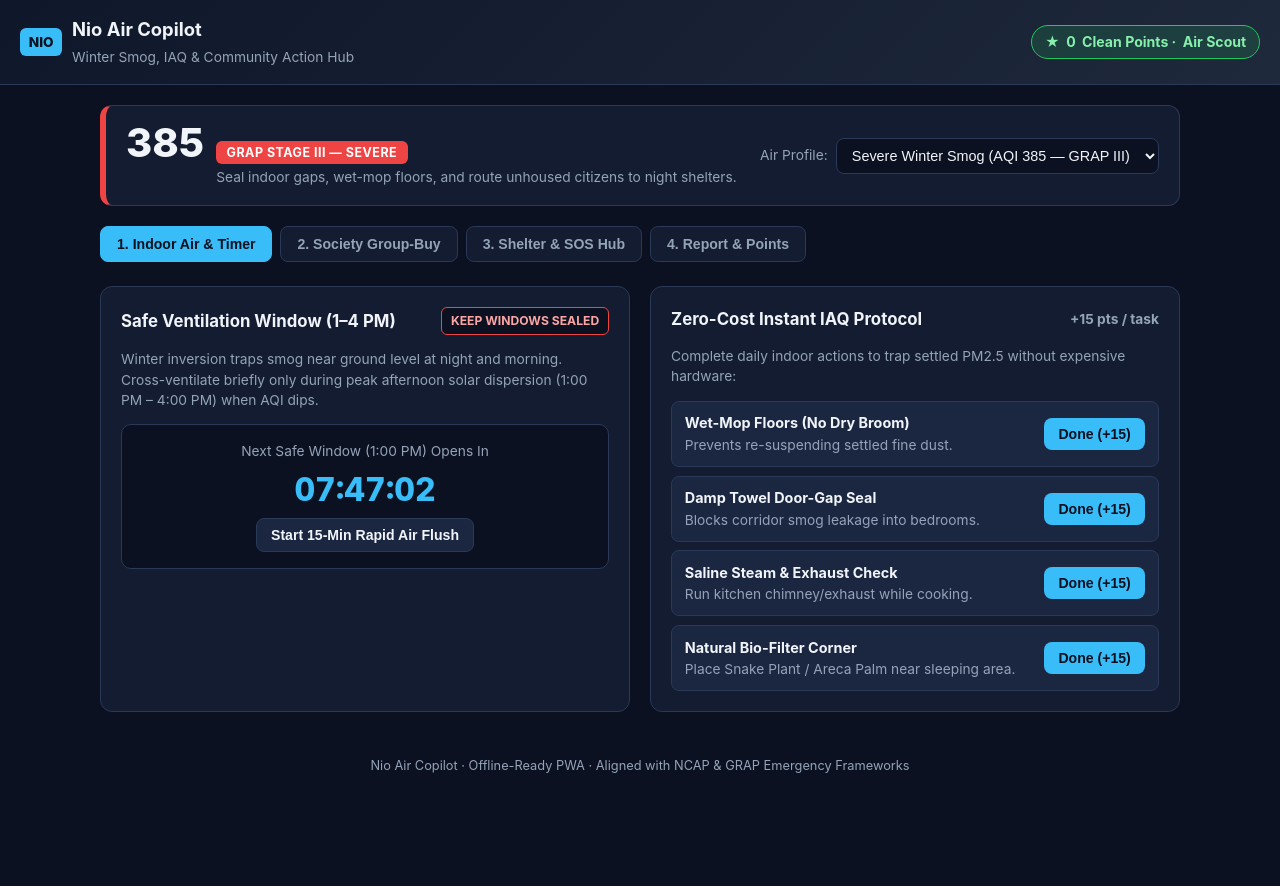
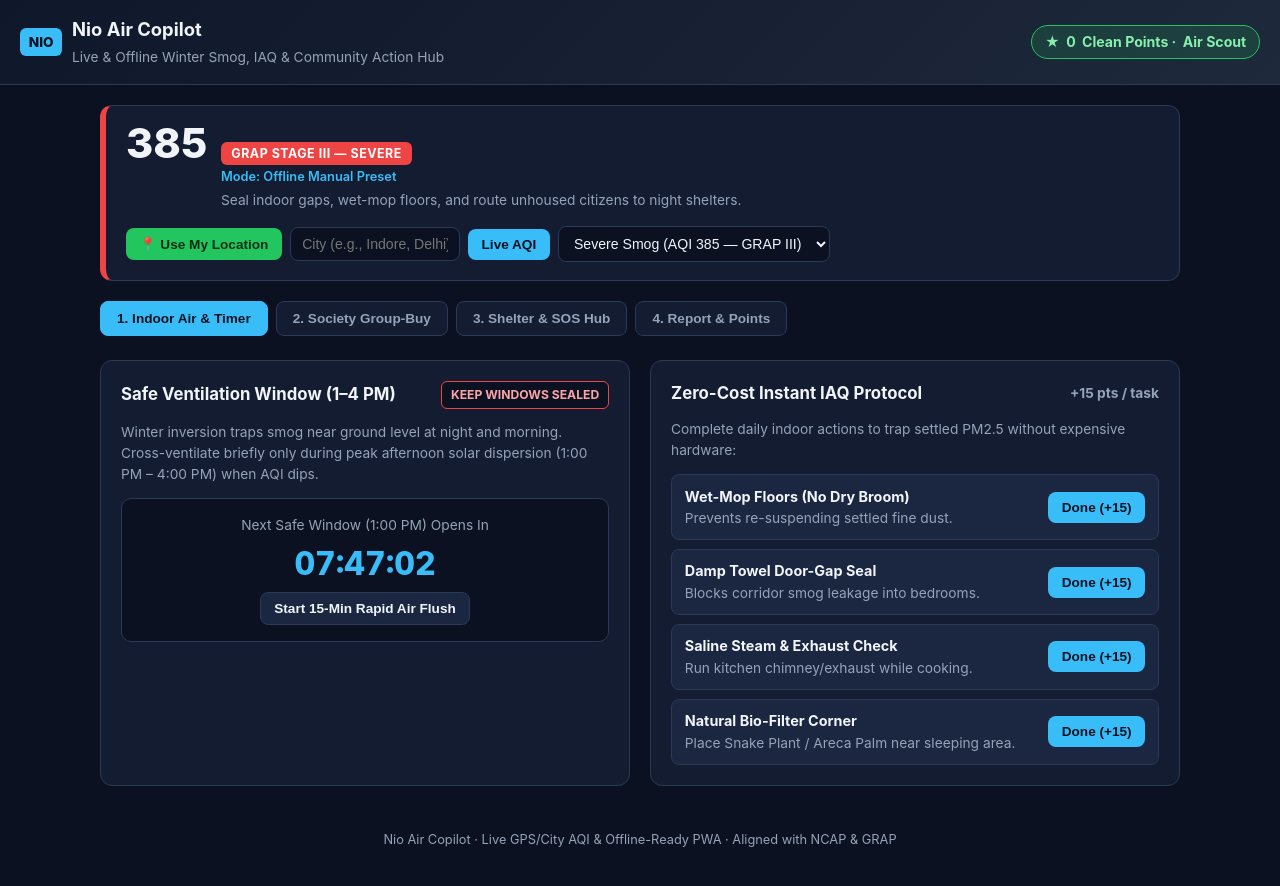
Before and after one commit to nileshritik2312-cyber/nio-air-copilot, a plain HTML site: page index.html in a window 1280 px wide. Before the commit the page ends 839 px from the top, so only its background shows below. Drawn offline with Linux system fonts and the light colour scheme.

Commit message:
Update AQI display and controls in index.html

```diff
--- a/index.html
+++ b/index.html
@@ -78,13 +78,18 @@
       border-radius: 12px;
       padding: 1.1rem 1.25rem;
       display: flex;
+      flex-direction: column;
+      gap: 0.9rem;
+    }
+    .grap-top {
+      display: flex;
       flex-wrap: wrap;
       justify-content: space-between;
       align-items: center;
       gap: 1rem;
     }
-    .aqi-display { display: flex; align-items: baseline; gap: 0.75rem; }
-    .aqi-num { font-size: 2.5rem; font-weight: 800; line-height: 1; }
+    .aqi-display { display: flex; align-items: baseline; gap: 0.85rem; }
+    .aqi-num { font-size: 2.6rem; font-weight: 800; line-height: 1; }
     .grap-tag {
       padding: 0.25rem 0.65rem;
       border-radius: 6px;
@@ -93,6 +98,12 @@
       text-transform: uppercase;
       letter-spacing: 0.04em;
     }
+    .live-meta {
+      font-size: 0.8rem;
+      color: var(--accent);
+      margin-top: 0.2rem;
+      font-weight: 600;
+    }
     .controls { display: flex; flex-wrap: wrap; gap: 0.5rem; align-items: center; }
     select, input[type="number"], input[type="text"], textarea {
       background: var(--bg);
@@ -100,16 +111,16 @@
       color: var(--text);
       padding: 0.5rem 0.7rem;
       border-radius: 8px;
-      font-size: 0.9rem;
+      font-size: 0.88rem;
     }
     button {
       background: var(--accent);
       color: #0b1120;
       border: none;
-      padding: 0.5rem 0.9rem;
+      padding: 0.5rem 0.85rem;
       border-radius: 8px;
       font-weight: 700;
-      font-size: 0.88rem;
+      font-size: 0.85rem;
       cursor: pointer;
       transition: opacity 0.15s ease;
     }
@@ -260,7 +271,7 @@
       <span class="brand-badge">NIO</span>
       <div>
         <h1>Nio Air Copilot</h1>
-        <span class="subtext">Winter Smog, IAQ & Community Action Hub</span>
+        <span class="subtext">Live & Offline Winter Smog, IAQ & Community Action Hub</span>
       </div>
     </div>
     <div class="points-pill" id="pointsPill">
@@ -271,25 +282,29 @@
   <main class="container">
     <!-- Live AQI & GRAP Protocol Banner -->
     <section class="grap-banner" id="grapBanner">
-      <div>
+      <div class="grap-top">
         <div class="aqi-display">
           <span class="aqi-num" id="aqiValue">385</span>
           <div>
             <span class="grap-tag" id="grapBadge" style="background:#ef4444;color:#fff;">GRAP Stage III — Severe</span>
-            <p class="subtext" id="aqiAdvice" style="margin-top:0.25rem;">
+            <div class="live-meta" id="locationMeta">Mode: Offline Preset · Click GPS or Search City for Live AQI</div>
+            <p class="subtext" id="aqiAdvice" style="margin-top:0.2rem;">
               Seal indoor gaps, wet-mop floors, and check nearby unhoused shelters.
             </p>
           </div>
         </div>
-      </div>
-      <div class="controls">
-        <label for="profileSelect" class="subtext">Air Profile:</label>
-        <select id="profileSelect" onchange="updateAQIProfile()">
-          <option value="110">Moderate Morning (AQI 110 — GRAP I)</option>
-          <option value="245">Poor Haze (AQI 245 — GRAP II)</option>
-          <option value="385" selected>Severe Winter Smog (AQI 385 — GRAP III)</option>
-          <option value="465">Emergency Peak (AQI 465 — GRAP IV)</option>
-        </select>
+        <div class="controls">
+          <button class="success" onclick="detectMyLocation()">📍 Use My Location</button>
+          <input type="text" id="cityInput" placeholder="City (e.g., Indore, Delhi)" style="width:170px;" onkeydown="if(event.key==='Enter') searchCityAQI()" />
+          <button onclick="searchCityAQI()">Live AQI</button>
+          <select id="profileSelect" onchange="applyManualPreset()" title="Offline Fallback Presets">
+            <option value="">-- Offline Presets --</option>
+            <option value="110">Moderate (AQI 110 — GRAP I)</option>
+            <option value="245">Poor Haze (AQI 245 — GRAP II)</option>
+            <option value="385" selected>Severe Smog (AQI 385 — GRAP III)</option>
+            <option value="465">Emergency (AQI 465 — GRAP IV)</option>
+          </select>
+        </div>
       </div>
     </section>
 
@@ -465,14 +480,14 @@
           <span class="badge" id="b-250">Clean Air Champion (250 pts)</span>
         </div>
         <div class="list-item" style="margin-top:0.5rem;" id="leaderboardBox">
-          <strong>Society Leaderboard (Demo Snapshot)</strong>
+          <strong>Society Leaderboard (Live Ranking)</strong>
         </div>
       </div>
     </section>
   </main>
 
   <footer>
-    Nio Air Copilot · Offline-Ready PWA · Aligned with NCAP & GRAP Emergency Frameworks
+    Nio Air Copilot · Live GPS/City AQI & Offline-Ready PWA · Aligned with NCAP & GRAP
   </footer>
 
   <div class="toast" id="toast"></div>
@@ -481,34 +496,8 @@
     let state = JSON.parse(localStorage.getItem('nio_air_state')) || {
       points: 0,
       completedTasks: [],
-      reports: []
-    };
-
-    const grapProfiles = {
-      110: {
-        badge: 'GRAP Stage I — Moderate',
-        color: '#eab308',
-        text: '#0b1120',
-        advice: 'Keep windows closed during morning traffic; wet-mop floors once daily.'
-      },
-      245: {
-        badge: 'GRAP Stage II — Poor',
-        color: '#f97316',
-        text: '#fff',
-        advice: 'Restrict outdoor exertion for seniors/children; run water sprinkling on dusty lanes.'
-      },
-      385: {
-        badge: 'GRAP Stage III — Severe',
-        color: '#ef4444',
-        text: '#fff',
-        advice: 'Seal indoor gaps, wet-mop floors, and route unhoused citizens to night shelters.'
-      },
-      465: {
-        badge: 'GRAP Stage IV — Emergency',
-        color: '#a855f7',
-        text: '#fff',
-        advice: 'Strict indoor isolation; activate shared society clean-air lounges & SOS dispatch.'
-      }
+      reports: [],
+      lastLiveAQI: null
     };
 
     function saveState() {
@@ -520,19 +509,150 @@
       const t = document.getElementById('toast');
       t.textContent = msg;
       t.classList.add('show');
-      setTimeout(() => t.classList.remove('show'), 2800);
+      setTimeout(() => t.classList.remove('show'), 3000);
     }
 
-    function updateAQIProfile() {
-      const val = document.getElementById('profileSelect').value;
-      const p = grapProfiles[val];
-      document.getElementById('aqiValue').textContent = val;
+    // Convert PM2.5 (µg/m³) to Indian NAQI (CPCB Breakpoints)
+    function pm25ToIndianAQI(pm) {
+      if (pm <= 30) return Math.round((pm / 30) * 50);
+      if (pm <= 60) return Math.round(51 + ((pm - 30) / 30) * 49);
+      if (pm <= 90) return Math.round(101 + ((pm - 60) / 30) * 99);
+      if (pm <= 120) return Math.round(201 + ((pm - 90) / 30) * 99);
+      if (pm <= 250) return Math.round(301 + ((pm - 120) / 130) * 99);
+      return Math.min(500, Math.round(401 + ((pm - 250) / 130) * 99));
+    }
+
+    function renderAQIBanner(aqi, metaText) {
+      document.getElementById('aqiValue').textContent = aqi;
+      document.getElementById('locationMeta').textContent = metaText;
       const badge = document.getElementById('grapBadge');
-      badge.textContent = p.badge;
-      badge.style.background = p.color;
-      badge.style.color = p.text;
-      document.getElementById('aqiAdvice').textContent = p.advice;
-      document.getElementById('grapBanner').style.borderLeftColor = p.color;
+      const advice = document.getElementById('aqiAdvice');
+      const banner = document.getElementById('grapBanner');
+
+      let cfg;
+      if (aqi <= 100) {
+        cfg = {
+          label: 'Satisfactory — Standard Protocol',
+          color: '#22c55e',
+          text: '#052e16',
+          advice: 'Air quality is acceptable. Keep daily wet-mopping active to prevent indoor dust buildup.'
+        };
+      } else if (aqi <= 200) {
+        cfg = {
+          label: 'GRAP Stage I — Moderate',
+          color: '#eab308',
+          text: '#0b1120',
+          advice: 'Keep windows closed during peak traffic; wet-mop floors once daily.'
+        };
+      } else if (aqi <= 300) {
+        cfg = {
+          label: 'GRAP Stage II — Poor',
+          color: '#f97316',
+          text: '#fff',
+          advice: 'Restrict outdoor exertion for seniors/children; run water sprinkling on dusty lanes.'
+        };
+      } else if (aqi <= 400) {
+        cfg = {
+          label: 'GRAP Stage III — Severe',
+          color: '#ef4444',
+          text: '#fff',
+          advice: 'Seal indoor gaps, wet-mop floors, and route unhoused citizens to night shelters.'
+        };
+      } else {
+        cfg = {
+          label: 'GRAP Stage IV — Emergency',
+          color: '#a855f7',
+          text: '#fff',
+          advice: 'Strict indoor isolation; activate shared society clean-air lounges & SOS dispatch.'
+        };
+      }
+
+      badge.textContent = cfg.label;
+      badge.style.background = cfg.color;
+      badge.style.color = cfg.text;
+      advice.textContent = cfg.advice;
+      banner.style.borderLeftColor = cfg.color;
+    }
+
+    function applyManualPreset() {
+      const val = parseInt(document.getElementById('profileSelect').value, 10);
+      if (!val) return;
+      renderAQIBanner(val, 'Mode: Offline Manual Preset');
+    }
+
+    async function fetchAQIByCoords(lat, lon, placeLabel) {
+      document.getElementById('locationMeta').textContent = `Fetching live readings for ${placeLabel}...`;
+      try {
+        const url = `https://air-quality-api.open-meteo.com/v1/air-quality?latitude=${lat}&longitude=${lon}&current=pm2_5,pm10`;
+        const res = await fetch(url);
+        const data = await res.json();
+        const pm25 = data.current.pm2_5;
+        const pm10 = data.current.pm10;
+        const aqi = pm25ToIndianAQI(pm25);
+        const timeStr = new Date().toLocaleTimeString([], { hour: '2-digit', minute: '2-digit' });
+        const meta = `LIVE · ${placeLabel} · PM2.5: ${pm25} µg/m³ · PM10: ${pm10} µg/m³ (Updated ${timeStr})`;
+
+        document.getElementById('profileSelect').value = '';
+        state.lastLiveAQI = { aqi, meta };
+        saveState();
+        renderAQIBanner(aqi, meta);
+        showToast(`Live AQI loaded for ${placeLabel}: ${aqi}`);
+      } catch (err) {
+        showToast('Offline or network error — using cached/preset AQI.');
+        if (state.lastLiveAQI) {
+          renderAQIBanner(state.lastLiveAQI.aqi, 'CACHED OFFLINE · ' + state.lastLiveAQI.meta);
+        }
+      }
+    }
+
+    function detectMyLocation() {
+      if (!navigator.geolocation) {
+        showToast('Geolocation not supported; search a city name instead.');
+        return;
+      }
+      document.getElementById('locationMeta').textContent = 'Requesting GPS permission...';
+      navigator.geolocation.getCurrentPosition(
+        async (pos) => {
+          const { latitude, longitude } = pos.coords;
+          let label = `${latitude.toFixed(2)}°N, ${longitude.toFixed(2)}°E`;
+          try {
+            const geoRes = await fetch(`https://nominatim.openstreetmap.org/reverse?format=json&lat=${latitude}&lon=${longitude}`);
+            const geoData = await geoRes.json();
+            const addr = geoData.address || {};
+            const city = addr.city || addr.town || addr.village || addr.county || '';
+            const stateName = addr.state || '';
+            if (city) label = stateName ? `${city}, ${stateName}` : city;
+          } catch (_) {}
+          fetchAQIByCoords(latitude, longitude, label);
+        },
+        () => {
+          showToast('Location permission denied — type any city name instead.');
+          document.getElementById('locationMeta').textContent = 'GPS blocked · Enter a city name or select Offline Preset';
+        },
+        { timeout: 8000 }
+      );
+    }
+
+    async function searchCityAQI() {
+      const query = document.getElementById('cityInput').value.trim();
+      if (!query) {
+        showToast('Enter a city name first (e.g., Indore, Bhopal, Delhi).');
+        return;
+      }
+      document.getElementById('locationMeta').textContent = `Searching "${query}"...`;
+      try {
+        const res = await fetch(`https://geocoding-api.open-meteo.com/v1/search?name=${encodeURIComponent(query)}&count=1&language=en&format=json`);
+        const data = await res.json();
+        if (!data.results || !data.results.length) {
+          showToast(`City "${query}" not found.`);
+          return;
+        }
+        const place = data.results[0];
+        const label = [place.name, place.admin1, place.country].filter(Boolean).join(', ');
+        fetchAQIByCoords(place.latitude, place.longitude, label);
+      } catch (err) {
+        showToast('Unable to search city while offline.');
+      }
     }
 
     function switchTab(tabId, btn) {
@@ -651,7 +771,8 @@
 
     function copyWhatsAppInvite() {
       const aqi = document.getElementById('aqiValue').textContent;
-      const msg = `[Nio Air Copilot Alert] Local AQI is ${aqi}. Keep indoor doors sealed until 1 PM, wet-mop floors, and help route street sleepers to the nearest Rain Basera shelter.`;
+      const meta = document.getElementById('locationMeta').textContent;
+      const msg = `[Nio Air Copilot Alert] AQI is ${aqi} (${meta}). Keep indoor doors sealed until 1 PM, wet-mop floors, and help route street sleepers to the nearest Rain Basera shelter.`;
       if (navigator.clipboard) {
         navigator.clipboard.writeText(msg);
       }
@@ -717,7 +838,11 @@
     }
 
     // Initialize App
-    updateAQIProfile();
+    if (state.lastLiveAQI && !navigator.onLine) {
+      renderAQIBanner(state.lastLiveAQI.aqi, 'CACHED OFFLINE · ' + state.lastLiveAQI.meta);
+    } else {
+      applyManualPreset();
+    }
     updateVentilationClock();
     setInterval(updateVentilationClock, 1000);
     calcBulk();
@@ -725,7 +850,6 @@
     renderReports();
     renderPoints();
 
-    // Register Offline Service Worker
     if ('serviceWorker' in navigator) {
       window.addEventListener('load', () => {
         navigator.serviceWorker.register('./sw.js').catch(() => {});
```
